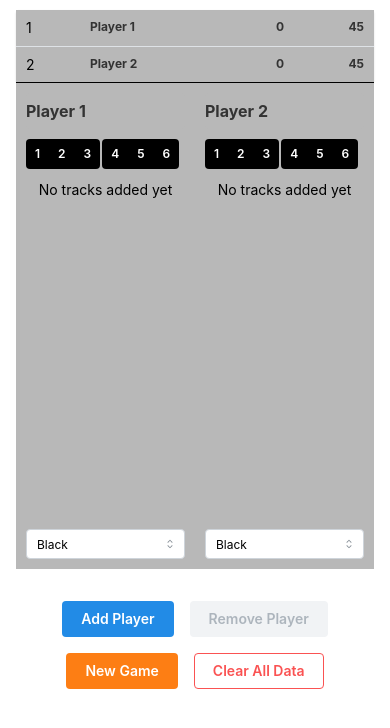
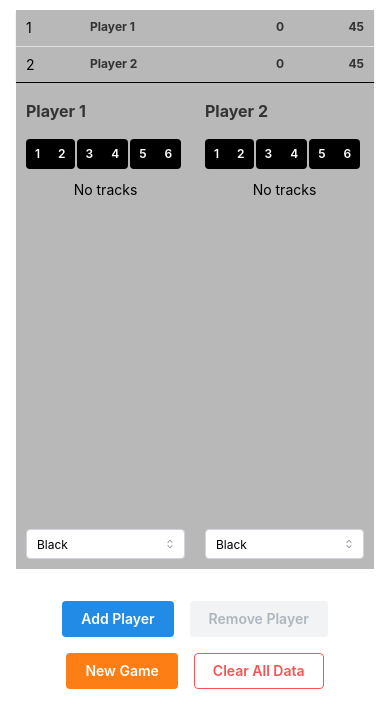
Before and after one commit to fferegrino/ticket2score, a React (Vite) app: page / in a window 390 px wide. Shown: the top 728 px of the page. Built offline with nearby package versions, Linux system fonts and the light colour scheme.

Commit message:
Add checks for smaller screens

```diff
--- a/src/components/Player.tsx
+++ b/src/components/Player.tsx
@@ -54,6 +54,7 @@ export function Player({
   );
 
   const isMobile = useMediaQuery("(max-width: 1000px)");
+  const isSmallerMobile = useMediaQuery("(max-width: 500px)");
 
   useEffect(() => {
     localStorage.setItem(`scoreHistory_${name}`, JSON.stringify(scoreHistory));
@@ -105,7 +106,7 @@ export function Player({
     colorMap[selectedColor] || colorMap["black"];
 
   const chunkedButtons = BUTTONS.reduce((acc, button, index) => {
-    const chunkIndex = Math.floor(index / 3);
+    const chunkIndex = Math.floor(index / (isSmallerMobile ? 2 : 3));
     if (!acc[chunkIndex]) {
       acc[chunkIndex] = [];
     }
@@ -139,7 +140,7 @@ export function Player({
       />
       <Button.Group
         mb={isMobile ? "xs" : "xs"}
-        style={{ display: isMobile ? "none" : "block" }}
+        style={{ display: isSmallerMobile ? "none" : "block" }}
       >
         {BUTTONS.map((length) => (
           <Button
@@ -161,7 +162,7 @@ export function Player({
       <Group
         mb={isMobile ? "xs" : "xs"}
         gap="2"
-        style={{ display: isMobile ? "flex" : "none" }}
+        style={{ display: isSmallerMobile ? "flex" : "none" }}
       >
         {chunkedButtons.map((chunk, index) => (
           <Button.Group key={index}>
@@ -205,7 +206,7 @@ export function Player({
         <List spacing="xs" size="sm" center>
           {scoreHistory.length === 0 ? (
             <Text ta="center" fz="sm" style={{ color: button }}>
-              No tracks added yet
+              No tracks
             </Text>
           ) : (
             scoreHistory
```
